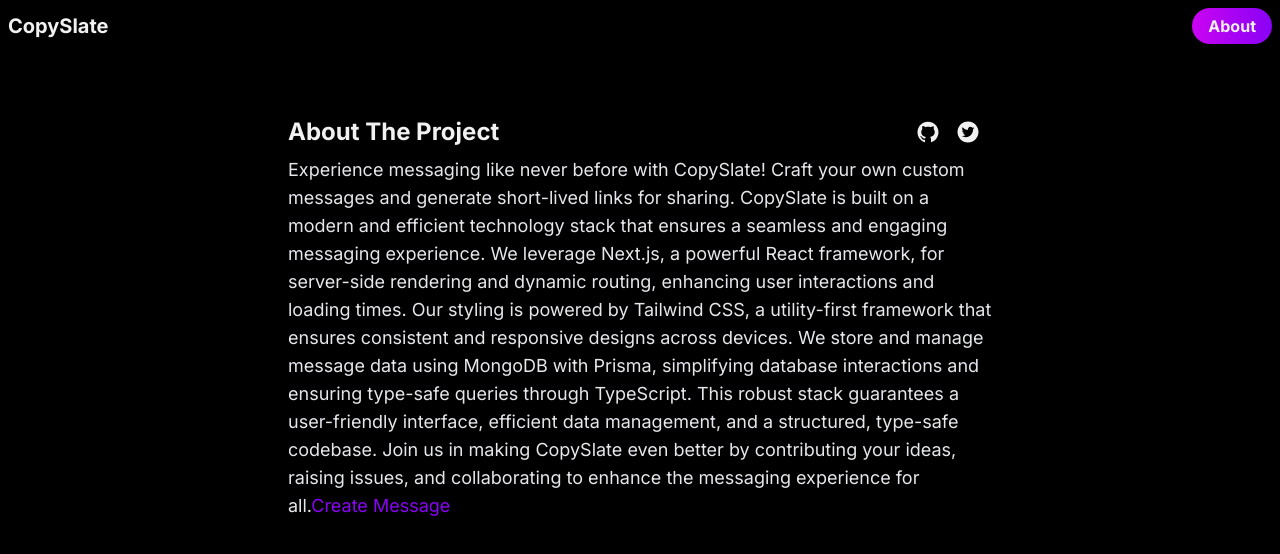
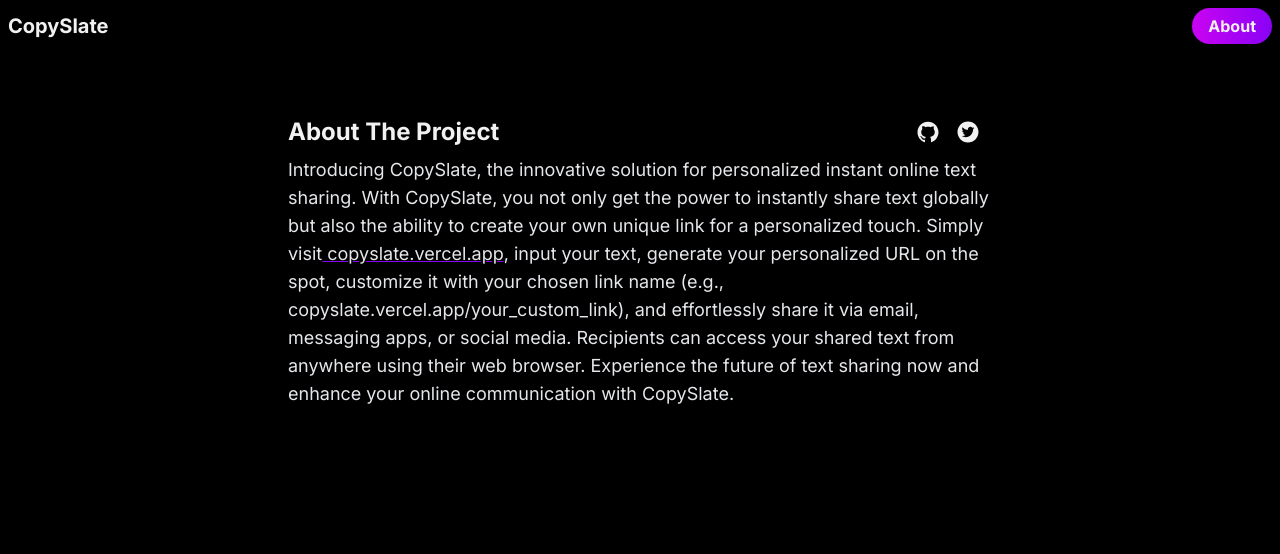
Before and after one commit to adarshswaminath/CopySlate, a Next.js app: page /about in a window 1280 px wide. Shown: the top 554 px of the page. Built offline with nearby package versions, Linux system fonts and the light colour scheme.

Commit message:
Link open func added

```diff
--- a/app/[userRoute]/page.jsx
+++ b/app/[userRoute]/page.jsx
@@ -1,10 +1,20 @@
 "use client";
 
-import React, { useEffect, useState, useCallback } from "react"; // Fixed the import statement for useEffect
+import React, { useEffect, useState, useCallback } from "react";
 import { FaRegCopy } from "react-icons/fa";
 import { usePathname } from "next/navigation";
 import ParticlesBg from "particles-bg";
 import { useRouter } from "next/navigation";
+
+function formatMessage(message) {
+  const urlRegex = /(https?:\/\/[^\s]+)/g;
+
+  const formattedMessage = message.replace(urlRegex, (url) => {
+    return `<a href="${url}" target="_blank className="underline decoration-[#8902f5]">${url}</a>`;
+  });
+
+  return formattedMessage;
+}
 
 function Page() {
   const router = useRouter();
@@ -12,7 +22,6 @@
   const pathname = usePathname();
   const api = "/api/user/" + pathname.substring(1);
 
-  // Memoize the copyToClipboard function to avoid unnecessary re-renders
   const copyToClipboard = useCallback(() => {
     navigator.clipboard.writeText(message);
     alert("Message copied to clipboard");
@@ -43,11 +52,12 @@
       });
   }, []);
 
-  const shouldRenderParticles = message !== "The path is expired..." && message !== "Loading...";
+  const shouldRenderParticles =
+    message !== "The path is expired..." && message !== "Loading...";
 
   return (
     <div className="p-3">
-      <div className="bg-gray-900  text-white p-4 rounded-lg shadow-lg h-auto relative">
+      <div className="bg-gray-900 text-white p-4 rounded-lg shadow-lg h-auto relative">
         <div className="justify-between top-2 right-2 flex items-center gap-2">
           <div className="flex items-center gap-2">
             <div className="bg-red-500 w-3 h-3 rounded-full"></div>
@@ -63,7 +73,11 @@
           </button>
         </div>
         <div className="flex items-center gap-3 mb-2">
-          <div className="text-white break-all mt-6">{message}</div>
+          {/* Use dangerouslySetInnerHTML to render formatted message */}
+          <div
+            className="text-white break-all mt-6"
+            dangerouslySetInnerHTML={{ __html: formatMessage(message) }}
+          ></div>
         </div>
       </div>
       {/* Use shouldRenderParticles to conditionally render particles */}
--- a/app/about/page.jsx
+++ b/app/about/page.jsx
@@ -9,28 +9,25 @@
           <h3 className="font-bold text-2xl">About The Project</h3>
           <h2 className="m-3 flex gap-4 items-center">
             <Link href="https://github.com/adarshswaminath/CopySlate">
-            <AiFillGithub className="text-2xl hover:text-[#8902f5]" />
+              <AiFillGithub className="text-2xl hover:text-[#8902f5] hover:animate-bounce transition duration-300" />
             </Link>
             <Link href="https://twitter.com/AdarshS002">
-            <AiFillTwitterCircle className="text-2xl hover:text-[#8902f5]" />
+              <AiFillTwitterCircle className="text-2xl hover:text-[#8902f5] hover:animate-bounce transition duration-300" />
             </Link>
           </h2>
         </div>
         <p className="text-lg text-gray-200">
-          Experience messaging like never before with CopySlate! Craft your
-          own custom messages and generate short-lived links for sharing.
-          CopySlate is built on a modern and efficient technology stack that
-          ensures a seamless and engaging messaging experience. We leverage
-          Next.js, a powerful React framework, for server-side rendering and
-          dynamic routing, enhancing user interactions and loading times. Our
-          styling is powered by Tailwind CSS, a utility-first framework that
-          ensures consistent and responsive designs across devices. We store and
-          manage message data using MongoDB with Prisma, simplifying database
-          interactions and ensuring type-safe queries through TypeScript. This
-          robust stack guarantees a user-friendly interface, efficient data
-          management, and a structured, type-safe codebase. Join us in making
-          CopySlate even better by contributing your ideas, raising issues,
-          and collaborating to enhance the messaging experience for all.<Link href="/create-message" className="text-[#8902f5]">Create Message</Link>
+          Introducing CopySlate, the innovative solution for personalized
+          instant online text sharing. With CopySlate, you not only get the
+          power to instantly share text globally but also the ability to create
+          your own unique link for a personalized touch. Simply visit
+          <a href="/" className="underline decoration-[#8902f5]" target="_blank"> copyslate.vercel.app</a>, input your text, generate your personalized URL
+          on the spot, customize it with your chosen link name (e.g.,
+          copyslate.vercel.app/your_custom_link), and effortlessly share it via
+          email, messaging apps, or social media. Recipients can access your
+          shared text from anywhere using their web browser. Experience the
+          future of text sharing now and enhance your online communication with
+          CopySlate.
         </p>
       </div>
     </div>
--- a/app/create-message/page.jsx
+++ b/app/create-message/page.jsx
@@ -68,7 +68,7 @@
         {submitMessage && (
           <div
             className={`border p-4 rounded-lg mb-4 ${
-              isSuccess ? "bg-green-700 text-green-100" : "bg-red-700 text-red-100"
+              isSuccess ? "bg-green-400 text-white" : "bg-red-400 text-white"
             }`}
           >
             <button className="mb-2" onClick={clearSubmitMessage}>
```
Also changed, not shown: 1 other file (tests, documents, lock files or other folders). Lines whose indentation alone changed are shown as unchanged.
